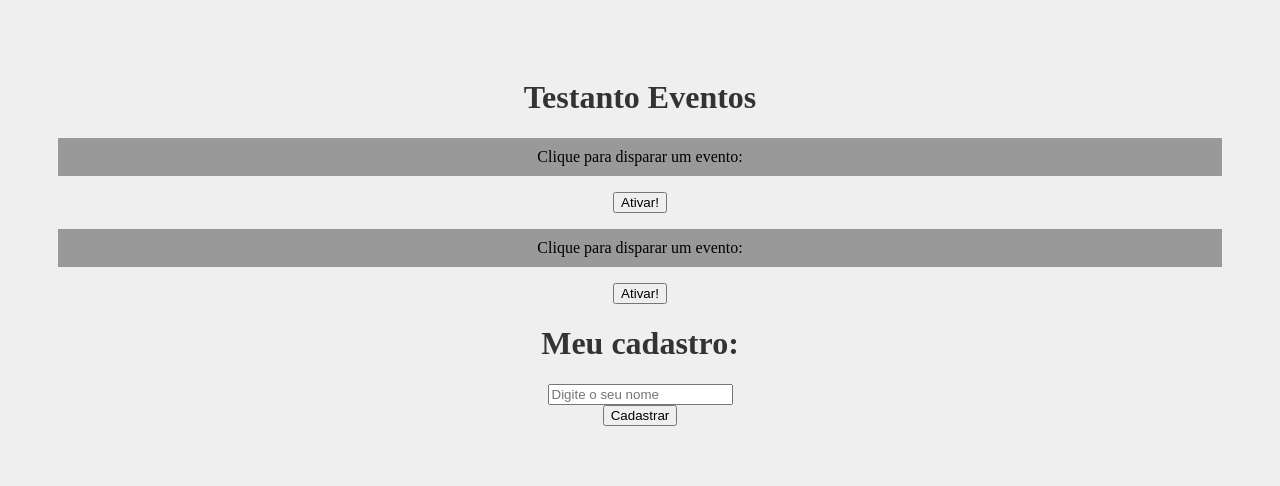
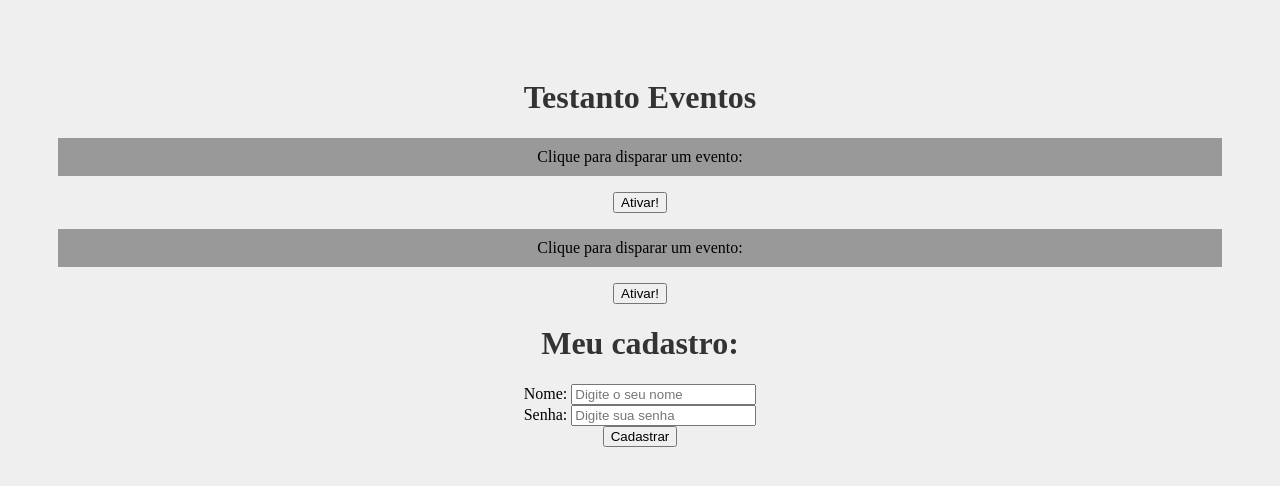
Before and after one commit to FalcaoHS/ReactCurso, a React (Create React App) app in the folder curso/: page / in a window 1280 px wide. Shown: the top 486 px of the page. Built offline with nearby package versions, Linux system fonts and the light colour scheme.

Commit message:
Aula 10 Entendendo e Utilizando useState

```diff
--- a/curso/src/components/Form.js
+++ b/curso/src/components/Form.js
@@ -1,19 +1,41 @@
-function Form(){
+import { useState } from 'react'
 
-    function cadastrarUsuario(e){
+function Form() {
+
+    function cadastrarUsuario(e) {
         e.preventDefault()
-        console.log("Cadastrado com sucesso")
+        console.log(`Usuário ${name} foi cadastrado com a senha: ${password}`)
     }
 
-    return(
+    const [name, setName] = useState()
+    const [password, setPassword] = useState()
+
+    return (
         <div>
             <h1>Meu cadastro:</h1>
             <form onSubmit={cadastrarUsuario}>
                 <div>
-                    <input type="text" placeholder="Digite o seu nome" />
+                    <label htmlFor="name">Nome: </label>
+                    <input
+                        type="text"
+                        id="name"
+                        name="name"
+                        placeholder="Digite o seu nome"
+                        onChange={(e) => setName(e.target.value)}
+                    />
                 </div>
                 <div>
-                    <input type="submit" value = "Cadastrar" />
+                    <label htmlFor="password">Senha: </label>
+                    <input
+                        type="password"
+                        id="password"
+                        name="password"
+                        placeholder="Digite sua senha"
+                        onChange={(e) => setPassword(e.target.value)}
+                    />
+                </div>
+                <div>
+                    <input type="submit" value="Cadastrar" />
                 </div>
             </form>
         </div>
```
